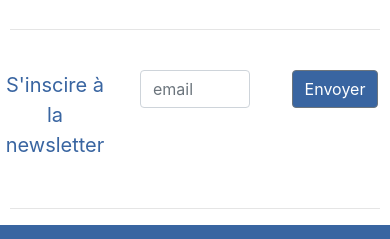
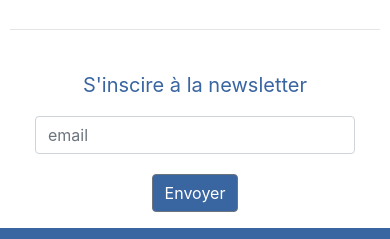
Before and after one commit to WildCodeSchool/btz_0320_p3_lookup_front, a React (Create React App) app: page / in a window 390 px wide. Shown: the part 5721-5960 px from the top of the page. Built offline with nearby package versions, Linux system fonts and the light colour scheme.

Commit message:
mobile responsive

```diff
--- a/src/components/newsletter/Newsletter.jsx
+++ b/src/components/newsletter/Newsletter.jsx
@@ -21,10 +21,10 @@ const Newsletter = () => {
       <Form onSubmit={handleSubmit}>
         <hr />
         <Row className={styles.newsForm}>
-          <Col>
+          <Col md="12" lg="4">
             <p>S&apos;inscire à la newsletter</p>
           </Col>
-          <Col>
+          <Col lg="4" md="6" sm="8" xs="10">
             <Input
               type="text"
               value={input}
@@ -32,7 +32,7 @@ const Newsletter = () => {
               onChange={(e) => setInput(e.target.value)}
             />
           </Col>
-          <Col>
+          <Col lg="4" md="12">
             <Button type="submit" className={styles.newsButton}>
               Envoyer
             </Button>
@@ -43,7 +43,6 @@ const Newsletter = () => {
             <p>{email}</p>
           ))}
         </Row>
-        <hr />
       </Form>
     </>
   );
--- a/src/components/newsletter/Newsletter.module.css
+++ b/src/components/newsletter/Newsletter.module.css
@@ -8,4 +8,12 @@ hr {
 
 .newsForm {
   margin-top: 40px;
+  display: flex;
+  justify-content: center;
 }
+
+@media screen and (max-width: 991px) {
+  .newsButton {
+    margin-top: 20px;
+  }
+}
```
